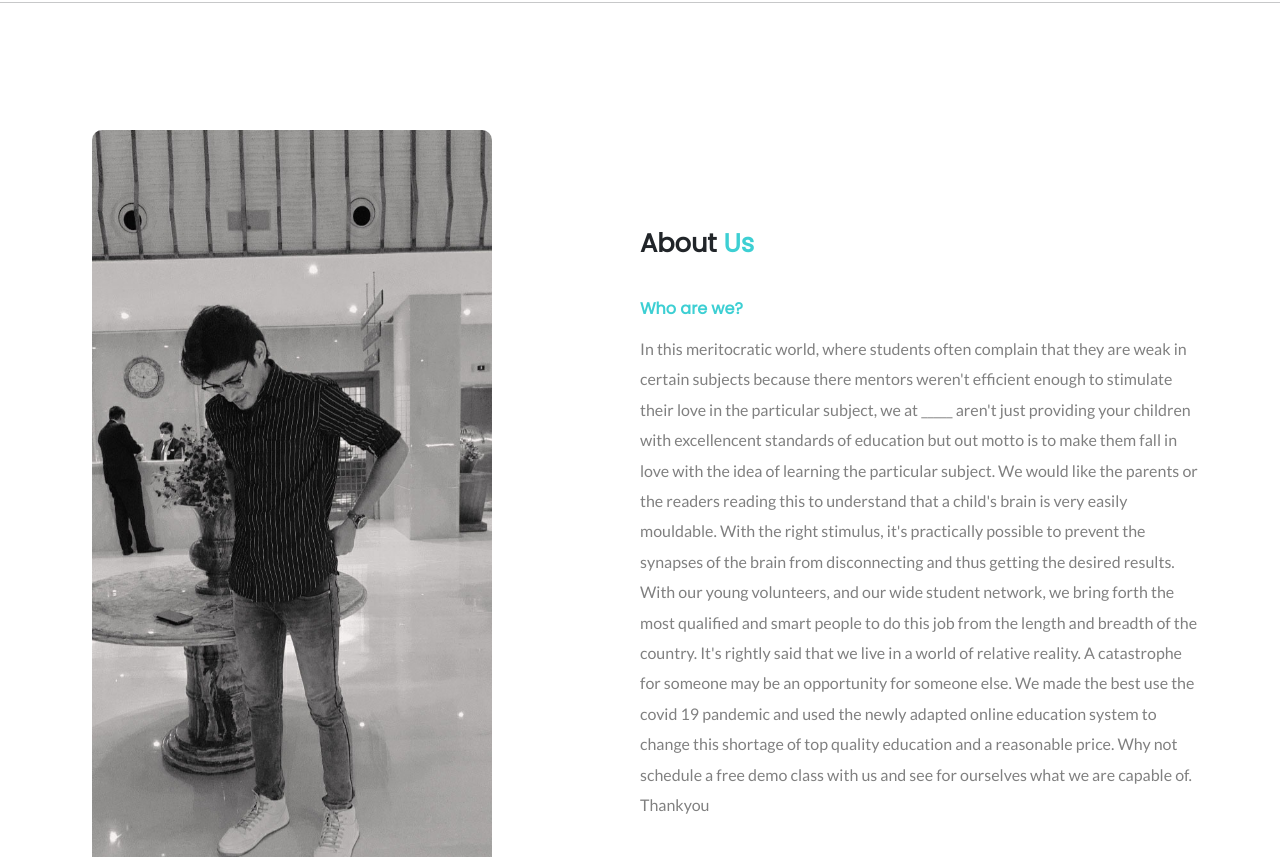
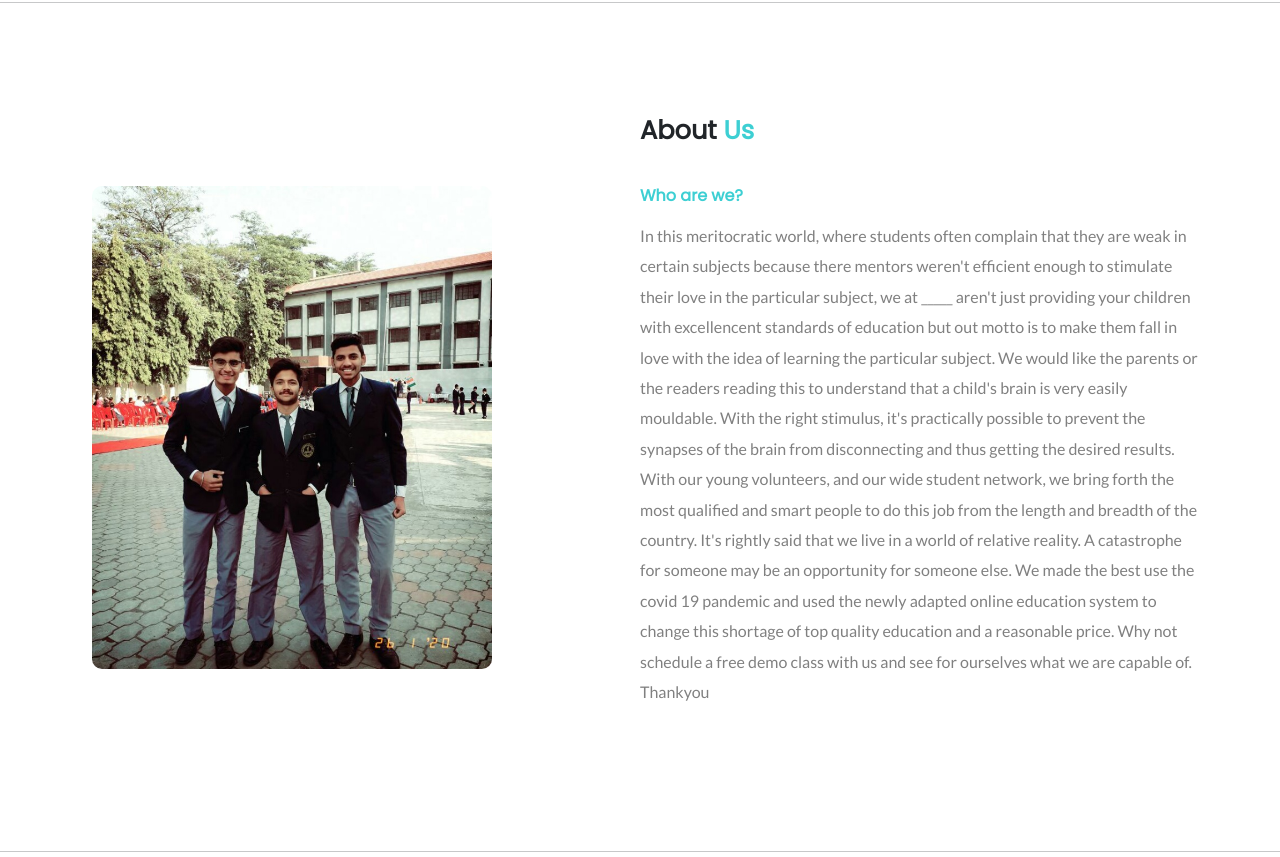
Before and after one commit to Avi-J0506/Teaching-Website, a plain HTML site: page index.html in a window 1280 px wide. Shown: the part 760-1617 px from the top of the page. Drawn offline with nearby package versions, Linux system fonts and the light colour scheme; a script that the page names is missing.

Commit message:
image change

```diff
--- a/index.html
+++ b/index.html
@@ -59,7 +59,7 @@
     <section class="about" id="about">
         <div class="container flex items-centre">
             <div class="flex-1">
-                <img class="me2" src="./images/me2.jpg" alt="">
+                <img class="me2" src="./images/about us.jpg" alt="">
             </div>
             <div class="flex-1">
                 <h1>About <span>Us</span></h1>
```
Also changed, not shown: images/about us.jpg (added).
